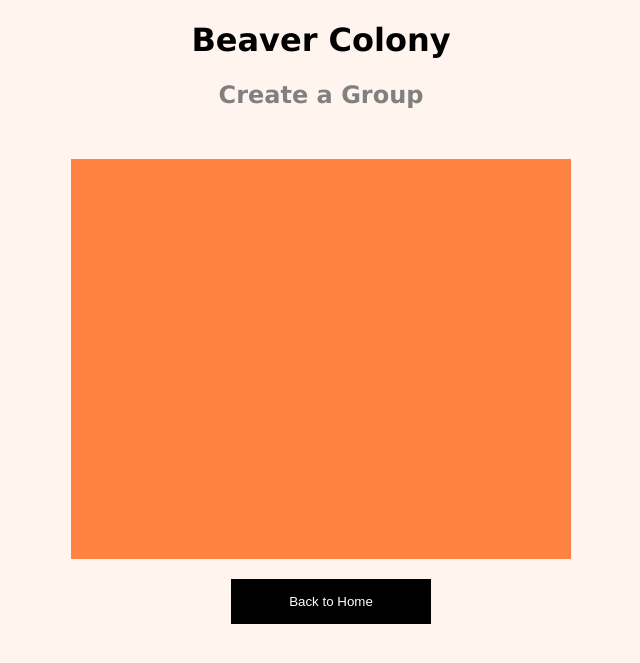
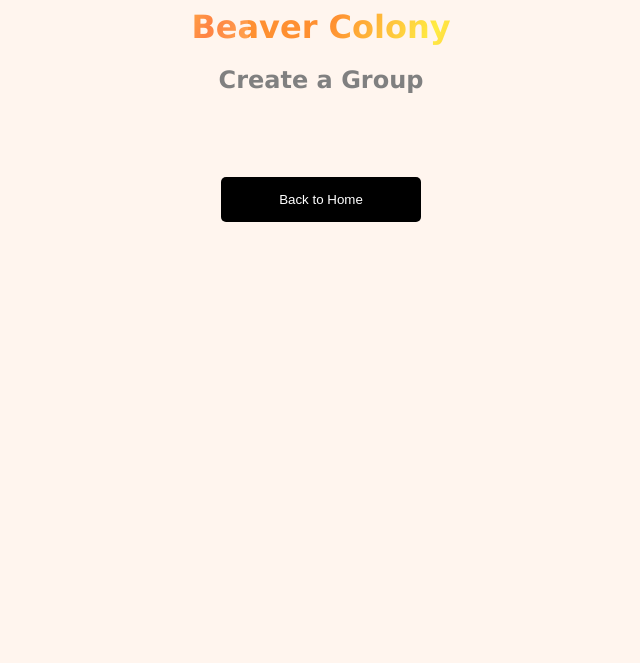
Before and after one commit to JonathanKoning/BeaverColony, a PHP site: page /Confirmation.php?Class=1 in a window 1280 px wide. Shown: the top 663 px of the page, without its empty margins (319-959 px from the left). Run offline with PHP 8.4, Linux system fonts and the light colour scheme; the visitor is signed in with stand-in values (Sample User, id 1); data that the repository does not hold is empty.

Commit message:
Added styling to buttons, title, boxes on all Pages

```diff
--- a/Confirmation.php
+++ b/Confirmation.php
@@ -3,9 +3,17 @@
 <html lang="en">
     <head>
         <meta charset="utf-8">
-        <link rel="stylesheet" href="CreateGroupStyle.css">
+        <link rel="stylesheet" href="confirmation.css">
         <title>Beaver Colony - Create a Group Page</title>
     </head>
+
+    <div id="header">
+        <h1><a href="HomePage.html">Beaver Colony</a></h1>
+        <h2>Create a Group</h2>
+    </div>
+    <div id="formDiv">
+        <form>
+
     <body>
         <?php
             $counter=0;
@@ -24,10 +32,11 @@
                 }
                 $counter++;
             }
-            echo "<h1>" . "$class" . "</h1>";
+            echo"<div class='box'>";
+            echo "<h3>" . "$class" . "</h3>";
 
             $Day=$_GET['Day'];
-            echo "<h1>" . $_GET['Day'] . "</h1>";
+            echo "<h3>" . $_GET['Day'] . "</h3>";
             //$Day=$_GET['Day'];
 
             $number=$_GET['bname'];
@@ -40,16 +49,11 @@
                 }
                 $counter++;
             }
-            echo "<h1>" . $Building . "</h1>";
-
+            echo "<h3>" . $Building . "</h3>";
+            echo"</div>";
 
         ?>
-        <div id="header">
-            <h1><a href="HomePage.html">Beaver Colony</a></h1>
-            <h2>Create a Group</h2>
-        </div>
-        <div id="formDiv">
-            <form>
+
                 <?php
                     /*session_start();
                     $onid=$_SESSION['onid'];
--- a/CreateGroupStyle.css
+++ b/CreateGroupStyle.css
@@ -8,9 +8,14 @@ body{
     text-align: center;
 }
 
+h1 {
+  background: url(Rectangle.jpg);
+  text-align: center;
+  -webkit-text-fill-color: transparent;
+  -webkit-background-clip: text;
+}
 a{
     text-decoration: none;
-    color: black;
 }
 
 h2{
@@ -25,6 +30,7 @@ h2{
     background-color: #ff8243;
     height: 400px;
     width: 500px;
+   border-radius: 25px;
 }
 
 form{
@@ -80,6 +86,7 @@ form{
     border: none;
     color: white;
     cursor: pointer;
+    border-radius: 5px;
 }
 
 button:hover{
--- /dev/null
+++ b/confirmation.css
@@ -0,0 +1,52 @@
+body{
+    font-family: 'Lucida Sans', 'Lucida Sans Regular', 'Lucida Grande', 'Lucida Sans Unicode', Geneva, Verdana, sans-serif;
+    background-color: #fff5ee;
+    text-align: center;
+}
+
+
+h1 {
+  position: relative;
+  margin: auto 0;
+  background: url(Rectangle.jpg);
+  text-align: center;
+  -webkit-text-fill-color: transparent;
+  -webkit-background-clip: text;
+}
+
+h2 {
+  position: relative;
+}
+
+a{
+    text-decoration: none;
+}
+
+h2{
+    color: gray;
+}
+
+.box {
+  display: block;
+
+  background-color: #FFB500;
+  width: auto;
+  margin: auto 500px;
+  border-radius: 25px;
+
+}
+
+#submitButton{
+    margin: 5%;
+    width: 200px;
+    height: 45px;
+    background-color:black;
+    border: none;
+    color: white;
+    cursor: pointer;
+    border-radius: 5px;
+}
+
+button:hover{
+    transform: scale(1.1);
+}
--- a/listingStyle.css
+++ b/listingStyle.css
@@ -5,8 +5,10 @@ body{
 }
 
 h1 {
+  background: url(Rectangle.jpg);
   text-align: center;
-  color: black;
+  -webkit-text-fill-color: transparent;
+  -webkit-background-clip: text;
 }
 
 h3 {
@@ -29,6 +31,7 @@ a{
   border: none;
   width: 200px;
   height: 50px;
+  border-radius: 25px;
 }
 
 #listingBox{
@@ -37,6 +40,7 @@ a{
   background-color: #FDD26E;
   height: 100%;
   width: 80%;
+  border-radius: 15px;
 }
 
 .listing {
```
Also changed, not shown: HomePageStyle.css (+16 -3 lines), CreateGroup.php (line endings or trailing spaces), GroupListing.php (line endings or trailing spaces), HomePage.php (line endings or trailing spaces), Login.php (line endings or trailing spaces), Rectangle.jpg (added).
